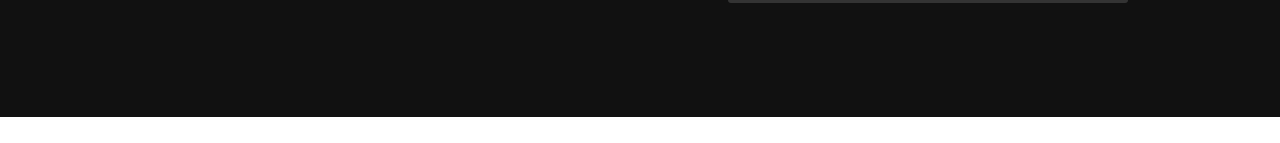
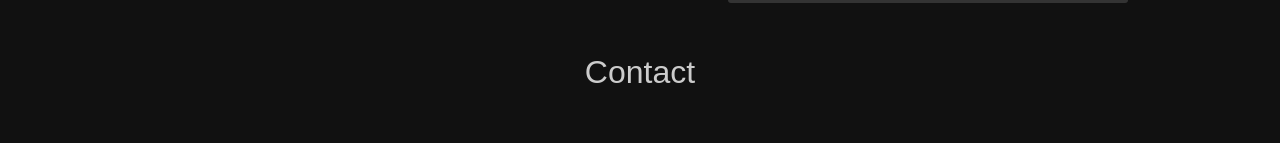
Before and after one commit to joecaro/portfolio, a Next.js app: page /projects in a window 1280 px wide. Shown: the part 1999-2142 px from the top of the page. Before the commit the page ends 2116 px from the top, so only its background shows below. Built offline with nearby package versions, Linux system fonts and the light colour scheme.

Commit message:
set up contact page navigation

```diff
--- a/pages/_app.js
+++ b/pages/_app.js
@@ -1,4 +1,6 @@
+import Cover from "../components/Cover";
 import Header from "../components/Header";
+import Light from "../components/Light";
 import { ThemeProvider } from "../lib/ThemeContext";
 import "../styles/globals.css";
 
@@ -7,6 +9,7 @@
     <ThemeProvider>
       <Header />
       <Component {...pageProps} />
+      <Light />
     </ThemeProvider>
   );
 }
--- a/pages/contact.js
+++ b/pages/contact.js
@@ -1,6 +1,7 @@
 import React, { useState } from "react";
 import styles from "../styles/Home.module.css";
 import axios from "axios";
+import Cover from "../components/Cover";
 
 const portalId = "21057690";
 const formId = "50c65d39-5e63-47b5-aeef-f84037ec61f2";
@@ -99,6 +100,8 @@
 
   return (
     <main className={`${styles.main} ${styles.mainDark}`}>
+      <Cover />
+
       {!formSent && (
         <form className={styles.dark} style={{ display: "grid" }}>
           <fieldset className={styles.set}>
--- a/pages/projects/index.js
+++ b/pages/projects/index.js
@@ -7,9 +7,12 @@
 import Cover from "../../components/Cover";
 import { useTheme, themes } from "../../lib/ThemeContext";
 import ButtonLink from "../../components/styles/ButtonLink";
+import handledRedirect from "../../lib/handleRedirect";
+import { useRouter } from "next/router";
 
 export default function Projects(props) {
   const { theme, setTheme } = useTheme();
+  const router = useRouter();
 
   return (
     <div className={styles.container}>
@@ -53,6 +56,11 @@
             );
           })}
         </div>
+        <ButtonLink
+          isDarkMode={theme === themes.dark}
+          onClick={() => handledRedirect(router, "/contact")}>
+          Contact
+        </ButtonLink>
       </main>
     </div>
   );
```
Also changed, not shown: pages/index.js (+2 -5 lines).
